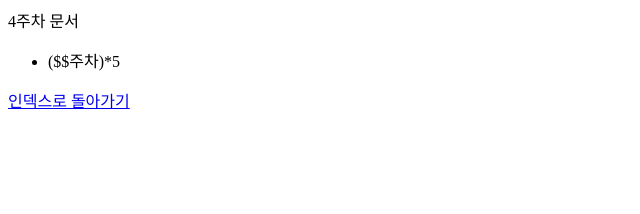
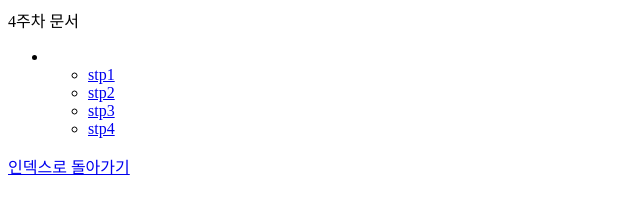
Before and after one commit to qaa0708/DC_231, a plain HTML site: page W4/index.html in a window 1280 px wide. Shown: the whole page, without its empty margins (0-640 px from the left). Drawn offline with Linux system fonts and the light colour scheme.

Commit message:
친구찾기 커밋

```diff
--- a/W4/index.html
+++ b/W4/index.html
@@ -10,7 +10,13 @@
       <!-- <a href="링크"></a> -->
       <!-- <img src="이미지 주소" alt="시각장애인들을 위한 이미지 설명"> -->
       <!-- alt + shift하면 윗줄 복사 -->
-       <li><a{href="W$/index.html"}>($$주차)*5</a></li>
+       <li><a{href="W$/index.html"}></a></li>
+       <ul>
+        <li><a href="inclass/A1.html">stp1</a></li>
+        <li><a href="inclass/A2.html">stp2</a></li>
+        <li><a href="inclass/A3.html">stp3</a></li>
+        <li><a href="inclass/A4.html">stp4</a></li>
+       </ul>
 
 
 
--- a/W5/friday/style/stp1.css
+++ b/W5/friday/style/stp1.css
@@ -6,7 +6,7 @@
 .navBar{
     font-family: 'Noto Sans KR', sans-serif;
     min-height: 10px;
-    background-color: rgb(0, 0, 0);
+    background-color: rgb(63, 63, 63);
     display: flex;
     /* 컬럼과 로우
      : 세로 배치 : 컬럼
```
Also changed, not shown: index.html (+1 -0 lines), 2 other files.
